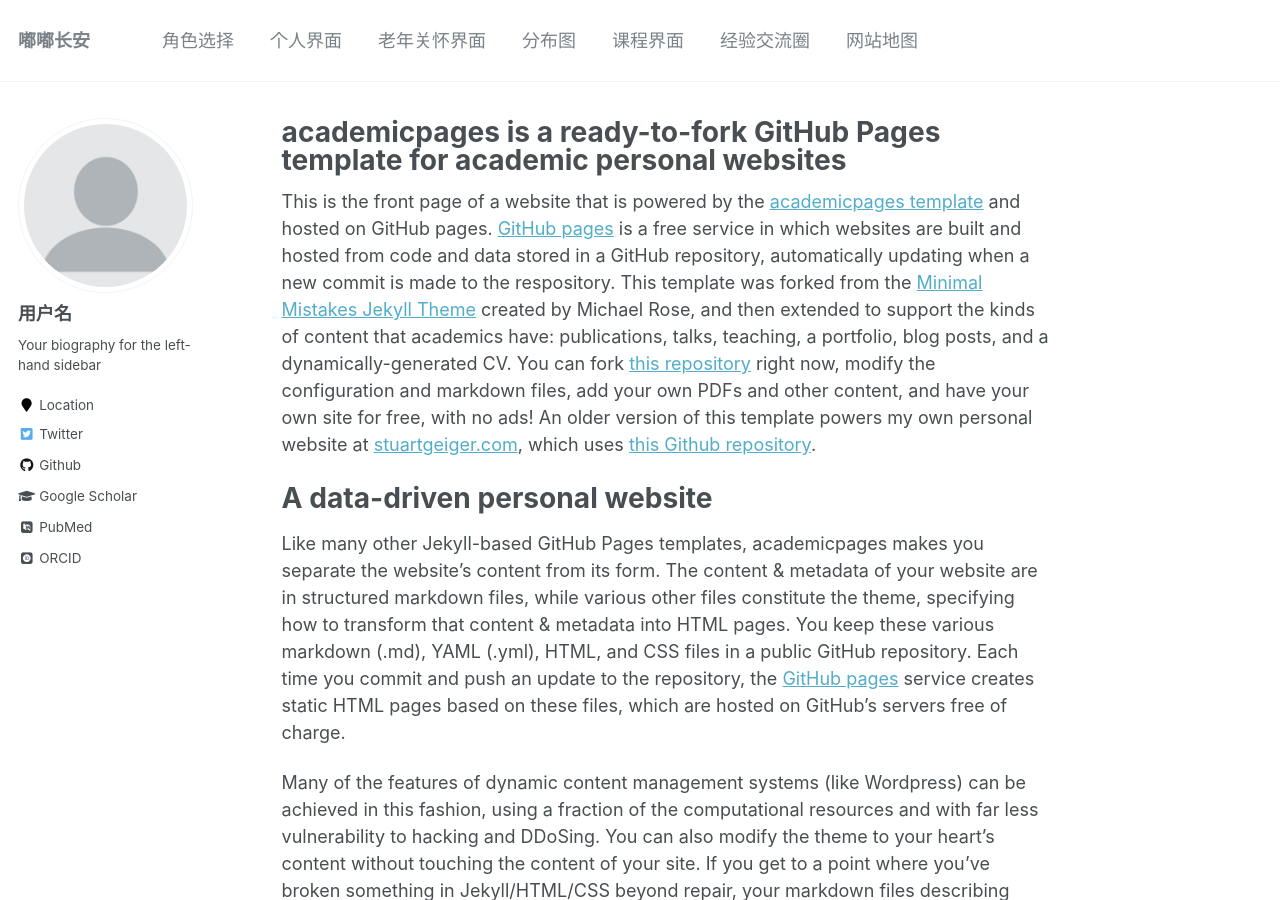
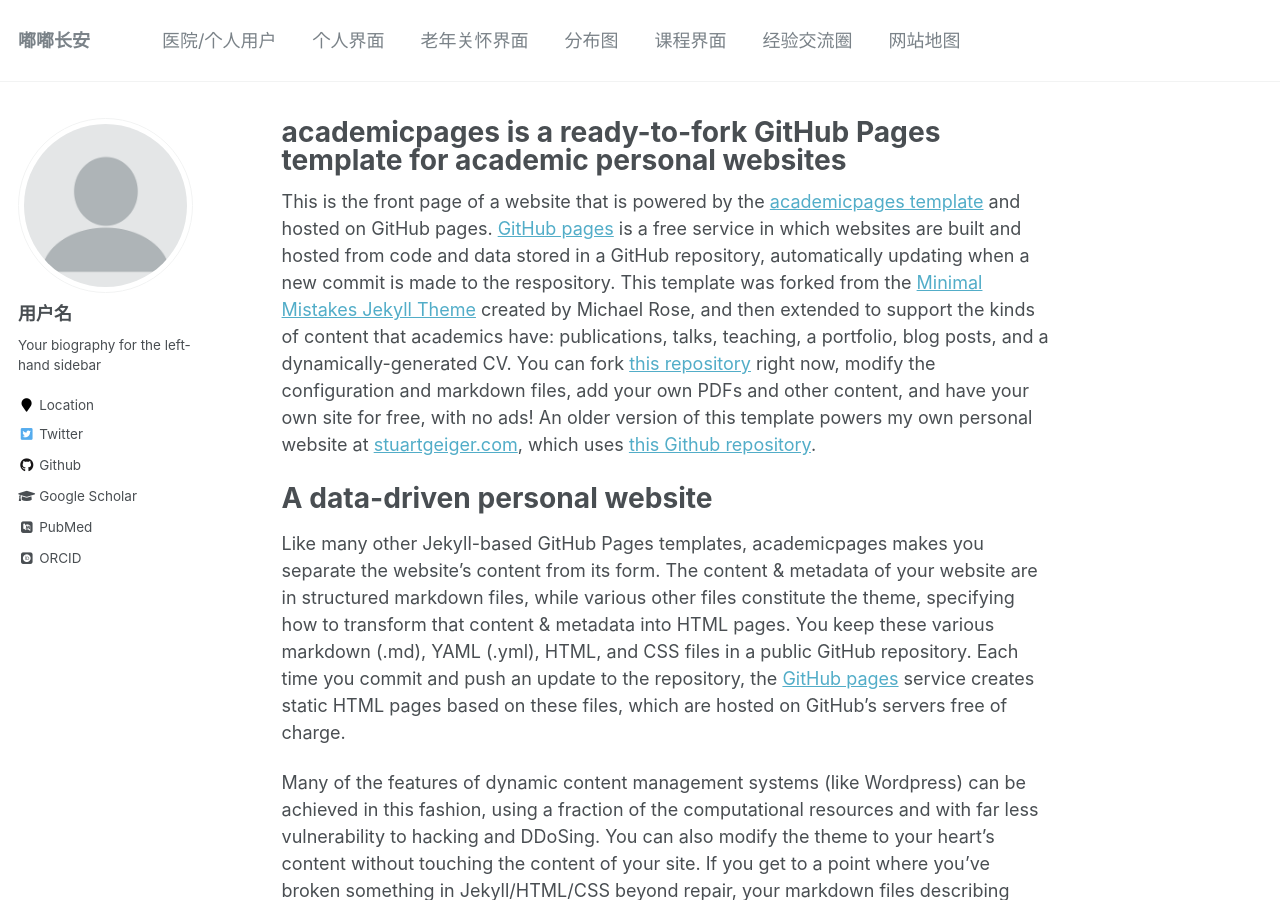
Before and after one commit to nwucpraed/nwucpraed.github.io, a Jekyll site: the page built from _pages/about.md, in a window 1280 px wide and 900 px high. Built offline with Jekyll 4.4.1, drawn with Linux system fonts in a browser that asks for light colours; some web fonts are replaced.

Commit message:
个人医院
个人医院

```diff
--- a/_data/navigation.yml
+++ b/_data/navigation.yml
@@ -1,6 +1,6 @@
 # main links links
 main:
-  - title: "角色选择" #
+  - title: "医院/个人用户" #
     url: /publications/
 
   - title: "个人界面"
```
